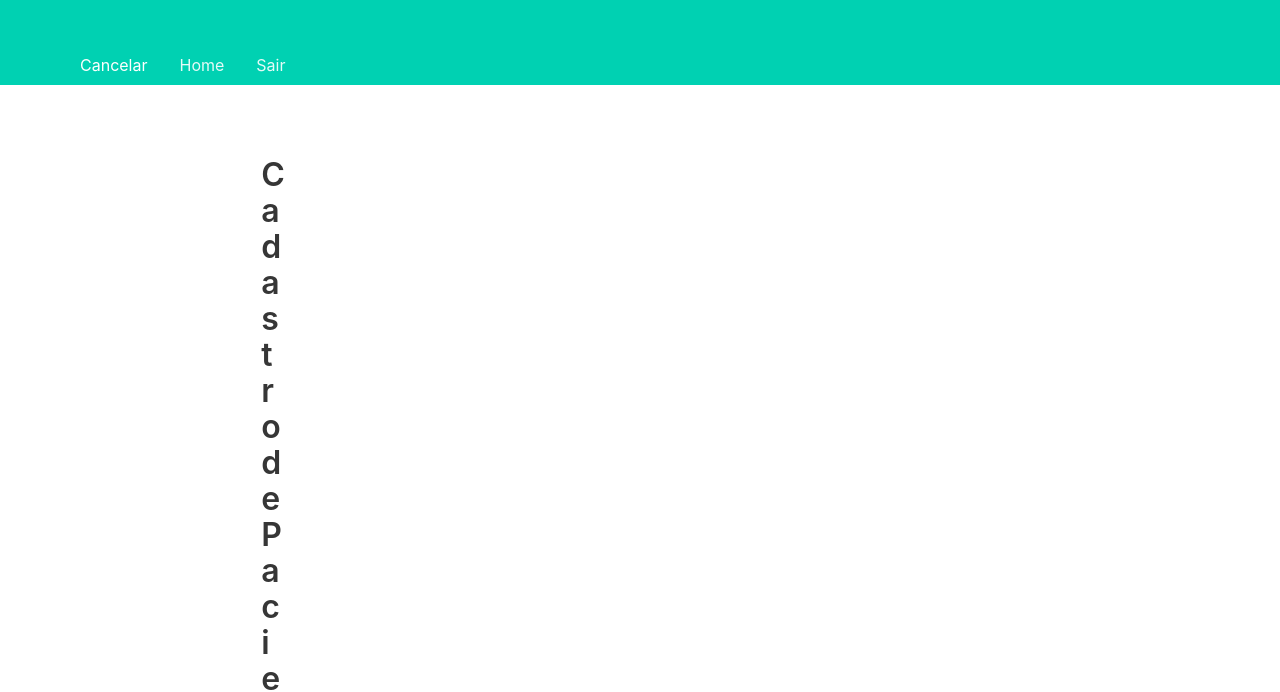
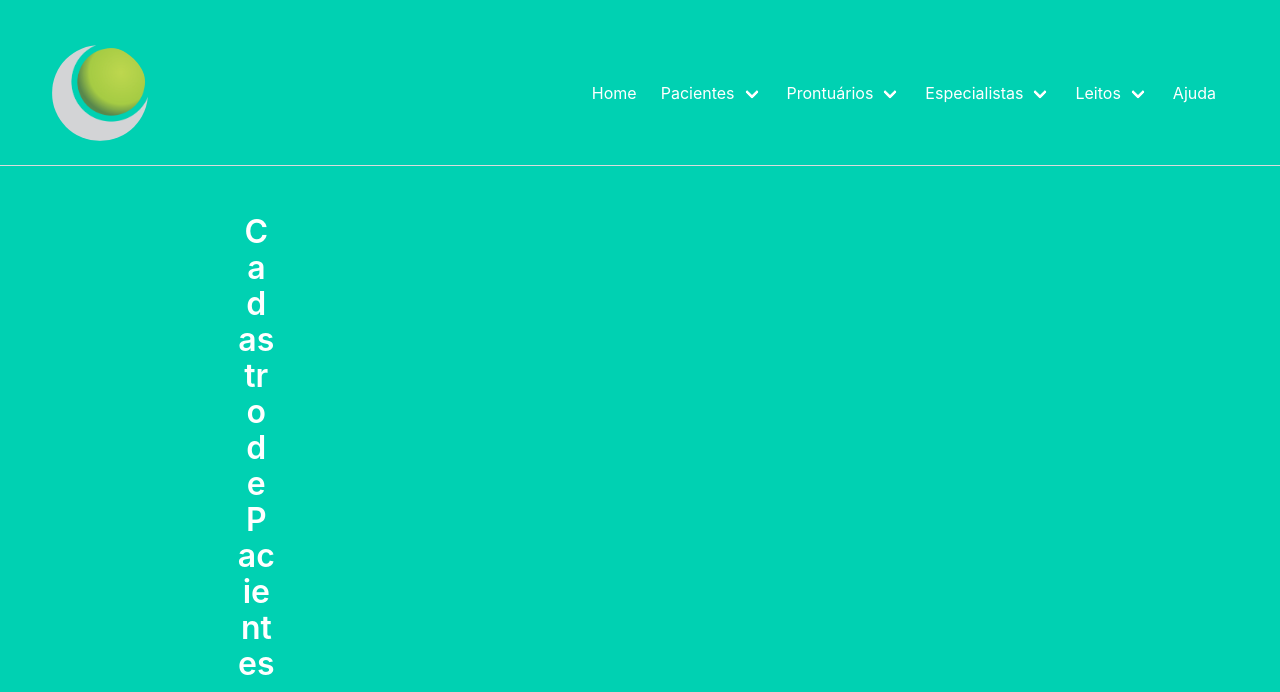
Before and after one commit to Clever25/Prontuario, a plain HTML site: page cadastro_paciente.html in a window 1280 px wide. Shown: the part 116-808 px from the top of the page. Drawn offline with nearby package versions, Linux system fonts and the light colour scheme.

Commit message:
Update cadastro_paciente.html

```diff
--- a/cadastro_paciente.html
+++ b/cadastro_paciente.html
@@ -9,7 +9,7 @@
   <meta name="viewport" content="width=device-width, initial-scale=1">
   <link rel="stylesheet" type="text/css" media="screen" href="https://cdnjs.cloudflare.com/ajax/libs/bulma/0.7.1/css/bulma.css" />
   <script src="resources/js/main.js"></script>
-  <link rel="stylesheet" href="resources/css/custom.css">
+
 </head>
 
 <body>
@@ -25,23 +25,75 @@
         </h2>
       </div>
     </div>
-    <div class="hero-foot">
-      <nav class="tabs">
+
+    <section class="hero is-primary is-medium">
+        <div class="hero-head">
+            <nav class="navbar is-primary">
                 <div class="container">
-          <ul>
-            <li class="is-active"><a href="consulta_paciente.html">Cancelar</a></li>
-            <li><a href="index.html">Home</a></li>
-            <li><a href="login.html">Sair</a></li>
-          </ul>
+                    <div class="navbar-brand">
+
+                        <figure class="image is-96x96">
+                            <img class="is-rounded" src="resources/img/marca.png">
+                        </figure>
+                    </div>
+
+                    <div id="navbarExampleTransparentExample" class="navbar-menu is-primary">
+						<div class="navbar-end">
+
+                            <a class="navbar-item" href="index.html">Home </a>
+
+							<div class="navbar-item has-dropdown is-hoverable is-primary">
+								<a class="navbar-link">Pacientes</a>
+
+									<div class="navbar-dropdown has-text-grey">
+										<a class="navbar-item" href="cadastro_paciente.html">Cadastrar Paciente</a>
+										<a class="navbar-item" href="consulta_paciente.html">Consultar Paciente</a>
+									</div>
+							</div>
+
+							<div class="navbar-item has-dropdown is-primary is-hoverable">
+								<a class="navbar-link">Prontuários</a>
+
+									<div class="navbar-dropdown has-text-grey">
+										<a class="navbar-item " href="cadastro_prontuário.html">Cadastrar Prontuário</a>
+										<a class="navbar-item" href="consulta_prontuario.html">Consultar Prontuário</a>
+									</div>
+							</div>
+
+							<div class="navbar-item has-dropdown is-hoverable is-primary">
+								<a class="navbar-link">Especialistas</a>
+
+									<div class="navbar-dropdown has-text-grey">
+										<a class="navbar-item" href="cadastro_especialistas.html">Cadastrar Especialistas</a>
+										<a class="navbar-item" href="consulta_especialistas.html">Consultar Especialistas</a>
+									</div>
+							</div>
+
+							<div class="navbar-item has-dropdown is-hoverable is-primary">
+								<a class="navbar-link">Leitos</a>
+
+									<div class="navbar-dropdown has-text-grey">
+										<a class="navbar-item" href="cadastro_leito.html">Cadastrar Leito</a>
+										<a class="navbar-item" href="consulta_leito.html">Consultar Leito</a>
+									</div>
+
+							</div>
+
+                            <a class="navbar-item" href="contato_suporte.html">Ajuda</a>
+
+
                 </div>
             </nav>
         </div>
 </section>
 
 
+	<br><footer class="card-footer">
+		<p class="card-footer-item">
+	</footer>
+
 <div class="column is-1 is-offset-2">
   <div class="container ">
-      <div class="hero-body">
         <div class="column is-three-quarters">
           <div class="field">
 
@@ -77,7 +129,7 @@
           </div>
 
 		  <div class="field">
-            <div class="control">
+            <div class="control has-text-black-ter">
               <strong>Sexo:</strong><br><br>
               <label class="radio">
                 <input type="radio" name="question">
@@ -167,7 +219,6 @@
     </div>
   </div>
  </div>
-  </div>
 
 </body>
 
@@ -176,7 +227,7 @@
 	<footer class="card-footer">
 		<p class="card-footer-item">
 			<span>
-        Dúvidas? Entre em contato com nosso <a href="contato_suporte.html">Suporte</a>
+				Dúvidas? Entre em contato com nosso <a href="https://twitter.com/codinghorror/status/506010907021828096">Suporte</a>
 			</span>
 		</p>
 	</footer>
```
Lines whose indentation alone changed are shown as unchanged.
